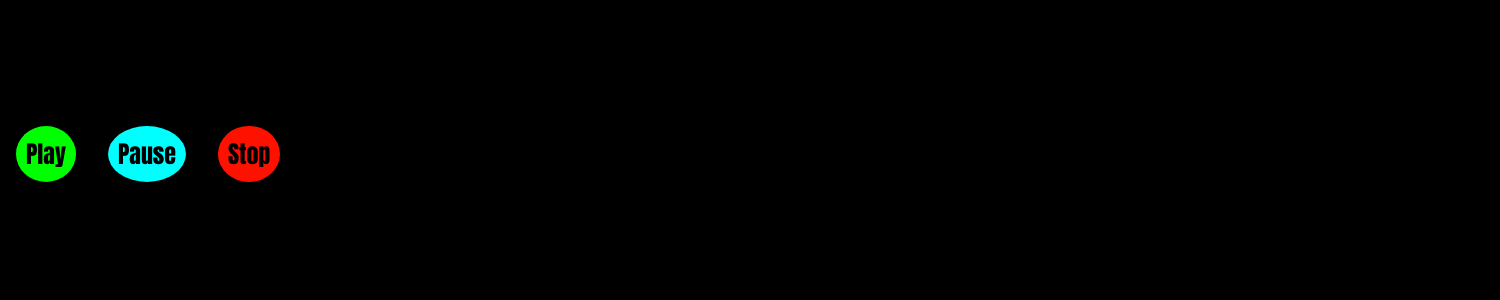
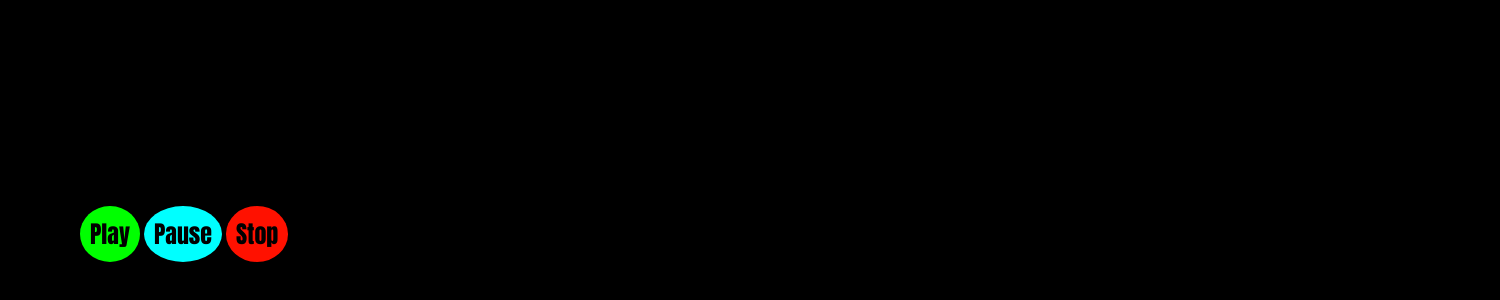
Before and after one commit to Sofgren89/FE22-js1-mp4-anton-sofgren, a plain HTML site: page index.html in a window 1280 px wide. Shown: the part 490-790 px from the top of the page, 1500 px wide, since content can reach past the window. Drawn offline with Linux system fonts and the light colour scheme.

Commit message:
Update style.css

```diff
--- a/css/style.css
+++ b/css/style.css
@@ -15,8 +15,10 @@ body{
     display: flex;
    justify-content: center;
    align-items: center;
-    width: 1500px;
-   height: 600px;
+   margin-left: 30rem;
+   margin-top: 10rem;
+  max-width: 500px;
+
 }
 
 #pl1{
@@ -77,10 +79,8 @@ body{
 
 
 #buttonContainer{
-
-    display: flex;
-justify-content: left;
-    align-items: flex-start;
+margin-top: 30rem;
+margin-left: 5rem;
 
 
 }
@@ -90,8 +90,9 @@ justify-content: left;
     font-family: Impact, Haettenschweiler, 'Arial Narrow Bold', sans-serif;
     font-size: 24px;
     border-radius: 50%;
-    margin: 1rem;
+
     padding: 10px;
+
 }
 
 #pause{
@@ -99,8 +100,9 @@ justify-content: left;
     font-family: Impact, Haettenschweiler, 'Arial Narrow Bold', sans-serif;
     font-size: 24px;
     border-radius: 50%;
-    margin: 1rem;
+
     padding: 10px;
+
 }
 
 #stop{
@@ -108,6 +110,7 @@ justify-content: left;
     font-family: Impact, Haettenschweiler, 'Arial Narrow Bold', sans-serif;
     font-size: 24px;
     border-radius: 50%;
-    margin: 1rem;
+
     padding: 10px;
+
 }
```
